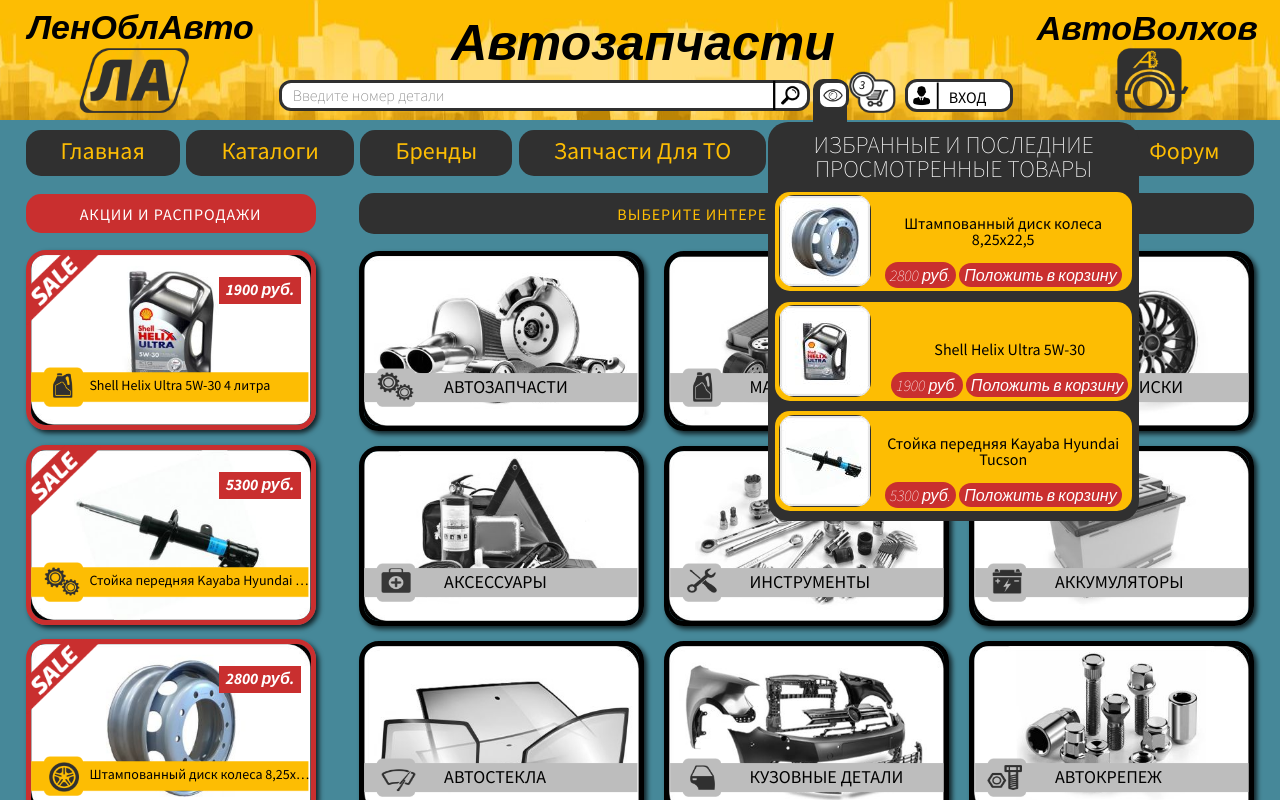
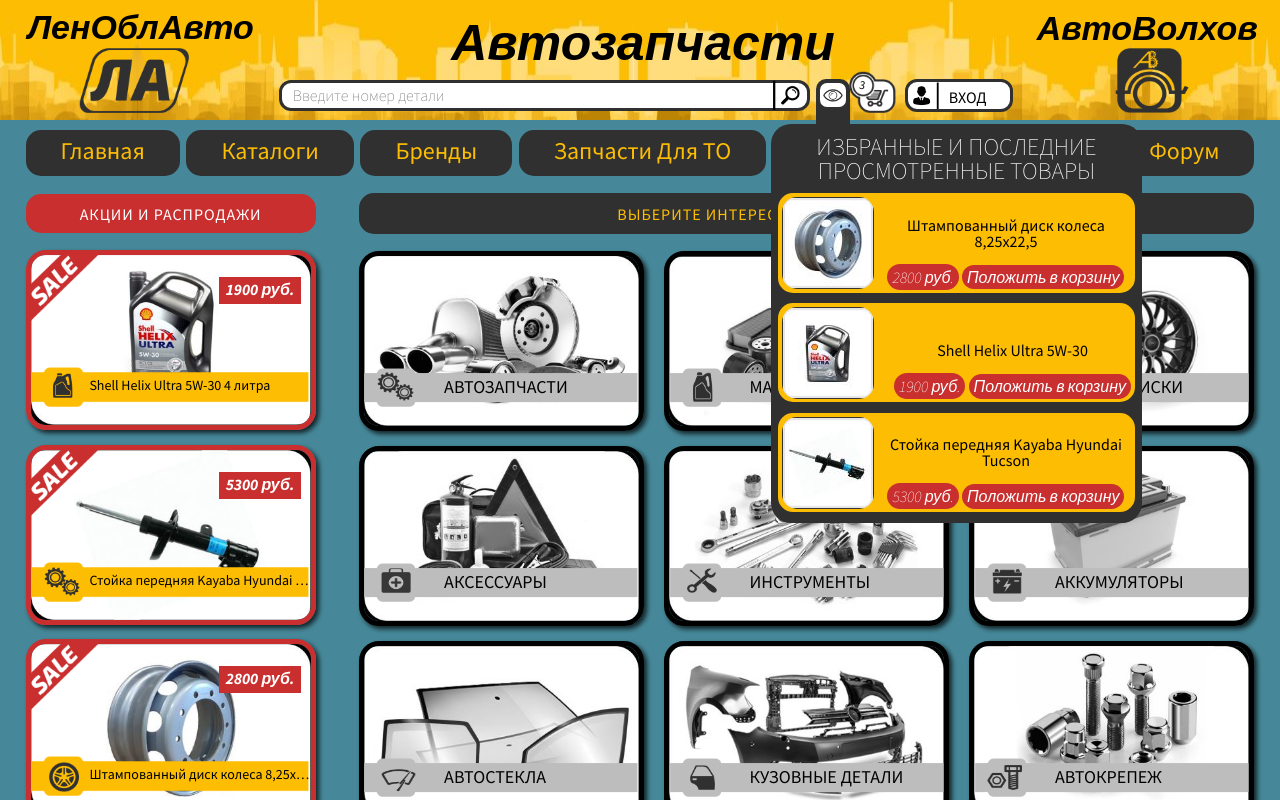
Before and after one commit to alexpodolin/avtovolhov, a plain HTML site: page index.html in a window 1280 px wide. Both pictures are taken after a click on the button 832 px from the left and 95 px from the top of the page. Shown: the top 800 px of the page. Drawn offline with Linux system fonts and the light colour scheme.

Commit message:
private cabinet

```diff
--- a/css/mobile.css
+++ b/css/mobile.css
@@ -45,7 +45,7 @@
 .search__icon-search-mini { top: 0%; left: 96%; width: 45px; height: 45px; }
 .search__logout span { left: 37%; }
 
-#last__items-list { width: 22%; top: 11.5%; right: 18%; }
+#last__items-list { width: 22%; top: 166px; right: 302px; }
 }
 
 @media only screen  and (max-width : 1679px) {
@@ -96,7 +96,7 @@
 .search__logout:before { top: -1%; right: 33%; margin: 0.6% -1.5% 0 1%; }
 .search__logout span { position: absolute; left: 36%; }
 
-#last__items-list { width: 23%; top: 12%; right: 17%; }
+#last__items-list { width: 23%; top: 167px; right: 272px; }
 #last__items-list:before { left: 25.5px; }
 }
 
@@ -173,7 +173,7 @@
 .search__logout:before { width: 30px; height: 35px; top: 4%; right: 35%; }
 .search__logout span { font-size: 20px; left: 32%; }
 
-#last__items-list { width: 26%; top: 11.5%; right: 15%; }
+#last__items-list { width: 26%; top: 130px; right: 216px;; }
 #last__items-list:before { top: -51px; left: 50.5px; width: 40px; }
 }
 
@@ -201,6 +201,8 @@
 .header__mini-nav { left: -177%; }
 .header__mini-link { padding: 5% 0 1% 15%; }
 .search__icon-search-mini { top: 3%; left: 97.5%; }
+
+#last__items-list { width: 26%; top: 130px; right: 212px; }
 }
 
 @media only screen  and (max-width : 1399px) {
@@ -279,8 +281,8 @@
 .login__wrapper { margin: 10% 0 0 30%; }
 .registration__wrapper { margin: 10% 0 0 30%; }
 
-#last__items-list { width: 29%; top: 12%; right: 11%; }
-#last__items-list:before { top: -43px; left: 45px; width: 34px; border-top-left-radius: 10px; border-top-right-radius: 10px; }
+#last__items-list { width: 29%; top: 124px; right: 138px; }
+#last__items-list:before { top: -45px; left: 45px; width: 34px; border-top-left-radius: 10px; border-top-right-radius: 10px; }
 
 .personal__area-link { font-size: 14px; line-height: 16px; text-align: center; }
 }
@@ -358,7 +360,7 @@
 .search__logout:before { width: 28px; height: 30px; top: 0; left: -30%; }
 .search__logout span { font-size: 14px; left: 31%; }
 
-#last__items-list { width: 25%; top: 11.5%; right: 15%; }
+#last__items-list { width: 25%; top: 93px; right: 154px; }
 #last__items-list:before { top: -36px; left: 37px; width: 28px; border-top-left-radius: 8px; border-top-right-radius: 8px; }
 .last__items-header { font-size: 18px; }
 .last__items-product { align-items: flex-end; }
--- a/css/style.css
+++ b/css/style.css
@@ -150,8 +150,8 @@
 	content: "";
 	position: absolute;
 	width: 19%;
-    top: 11.5%;
-    right: 20%;
+    top: 172px;
+    right: 381px;
 	background-color: #303030;
 	border-radius: 20px;
 	z-index: 200;
```
Also changed, not shown: l_cabinet.html (+1 -1 lines).
